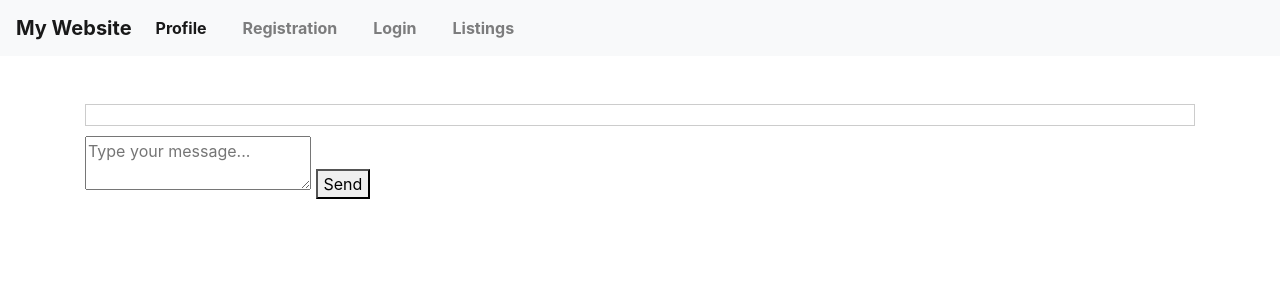
After one commit to salnahass/https---github.com-salnahass-login, a Flask app: page /get_messages/1 in a window 1280 px wide. The commit adds this page. Shown: the top 300 px of the page. Run offline with Flask 3, Linux system fonts and the light colour scheme; a user stored in the database is signed in; data that the repository does not hold is empty; some libraries are stand-ins or nearby versions.

Commit message:
added more functionality to messages

```diff
--- a/app.py
+++ b/app.py
@@ -10,12 +10,17 @@ app.secret_key = 'your_secret_key'  # Change this to a secure random key
 conn = sqlite3.connect('database.db')
 cursor = conn.cursor()
 
-# Create a table for user registration
-# cursor.execute('''CREATE TABLE IF NOT EXISTS users (
-#                     id INTEGER PRIMARY KEY AUTOINCREMENT,
-#                     username TEXT NOT NULL,
-#                     password TEXT NOT NULL
-#                 )''')
+#table for messages
+cursor.execute('''
+    CREATE TABLE IF NOT EXISTS messages (
+        id INTEGER PRIMARY KEY AUTOINCREMENT,
+        sender_id INTEGER NOT NULL,
+        receiver_id INTEGER NOT NULL,
+        message TEXT NOT NULL,
+        timestamp DATETIME DEFAULT CURRENT_TIMESTAMP
+    )
+''')
+
 cursor.execute('''
 CREATE TABLE IF NOT EXISTS User (
     userID INTEGER PRIMARY KEY AUTOINCREMENT,
@@ -125,31 +130,6 @@ def register():
     return redirect(url_for('profile'))
 
 @app.route('/')
-# @app.route('/login', methods=['GET', 'POST'])
-# def login():
-#     if request.method == 'POST':
-#         username = request.form['username']
-#         password = request.form['password']
-
-#         if not username or not password:
-#             flash('Username and password are required', 'error')
-#             return redirect(url_for('login'))
-
-#         conn = sqlite3.connect('database.db')
-#         cursor = conn.cursor()
-#         cursor.execute("SELECT * FROM users WHERE username=?", (username,))
-#         user = cursor.fetchone()
-#         conn.close()
-
-#         if user is None or user[2] != password:
-#             flash('Invalid username or password', 'error')
-#         else:
-#             session['user_id'] = user[0]
-#             flash('Login successful', 'success')
-#             return redirect(url_for('profile'))
-
-#     return render_template('login.html')
-
 @app.route('/login', methods=['GET', 'POST'])
 def login():
     if request.method == 'POST':
@@ -297,7 +277,44 @@ def view_listing(listing_id):
     return render_template('view_listing.html', listing=listing)
 
 
+@app.route('/send_message', methods=['POST'])
+def send_message():
+    sender_id = session.get('user_id')
+    receiver_id = request.form['receiver_id']
+    message = request.form['message']
 
+    if not sender_id:
+        flash('Please log in to send messages', 'error')
+        return redirect(url_for('login'))
+
+    if not receiver_id or not message:
+        flash('Receiver and message are required', 'error')
+        return redirect(url_for('profile'))
+
+    conn = sqlite3.connect('database.db')
+    cursor = conn.cursor()
+    cursor.execute("INSERT INTO messages (sender_id, receiver_id, message) VALUES (?, ?, ?)", (sender_id, receiver_id, message))
+    conn.commit()
+    conn.close()
+
+    flash('Message sent successfully', 'success')
+    return redirect(url_for('profile'))
+
+@app.route('/get_messages/<int:other_user_id>')
+def get_messages(other_user_id):
+    user_id = session.get('user_id')
+
+    if not user_id:
+        flash('Please log in to view messages', 'error')
+        return redirect(url_for('login'))
+
+    conn = sqlite3.connect('database.db')
+    cursor = conn.cursor()
+    cursor.execute("SELECT * FROM messages WHERE (sender_id=? AND receiver_id=?) OR (sender_id=? AND receiver_id=?) ORDER BY timestamp ASC", (user_id, other_user_id, other_user_id, user_id))
+    messages = cursor.fetchall()
+    conn.close()
+
+    return render_template('messages.html', messages=messages)  # We'll create this template next
 
 
 @app.route('/logout')
--- a/static/style.css
+++ b/static/style.css
@@ -23,3 +23,15 @@ nav a {
     color: #000; /* Change the color as per your design */
     font-weight: bold; /* Make the text bold if desired */
 }
+
+.chat-area {
+    max-height: 400px;
+    overflow-y: auto;
+    border: 1px solid #ccc;
+    padding: 10px;
+    margin-bottom: 10px;
+}
+
+.message {
+    margin-bottom: 10px;
+}
--- /dev/null
+++ b/templates/messages.html
@@ -0,0 +1,16 @@
+{% extends "layout.html" %}
+
+{% block content %}
+<div class="chat-area">
+    {% for msg in messages %}
+    <div class="message">
+        <strong>{{ msg.sender_id }}</strong>: {{ msg.message }}
+    </div>
+    {% endfor %}
+</div>
+<form action="{{ url_for('send_message') }}" method="post">
+    <input type="hidden" name="receiver_id" value="{{ other_user_id }}">
+    <textarea name="message" placeholder="Type your message..."></textarea>
+    <button type="submit">Send</button>
+</form>
+{% endblock %}
```
Also changed, not shown: database.db.
